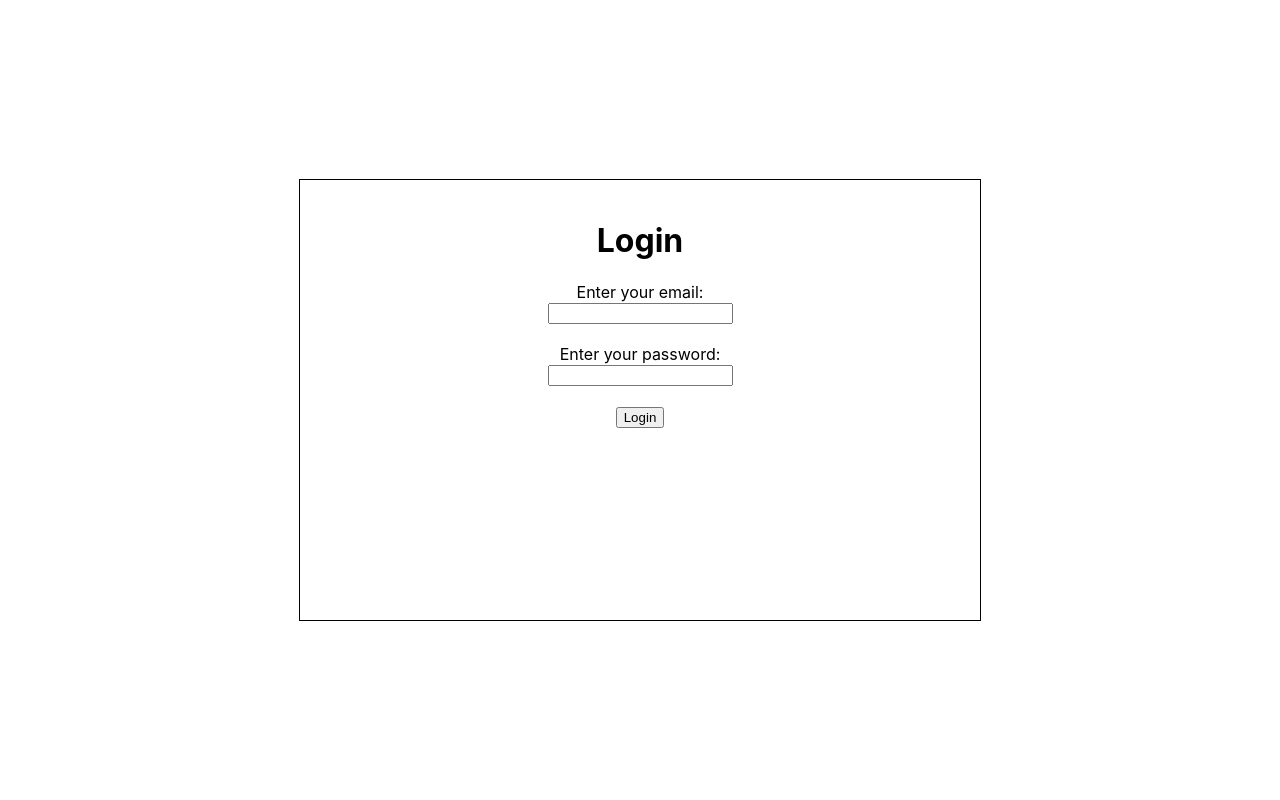
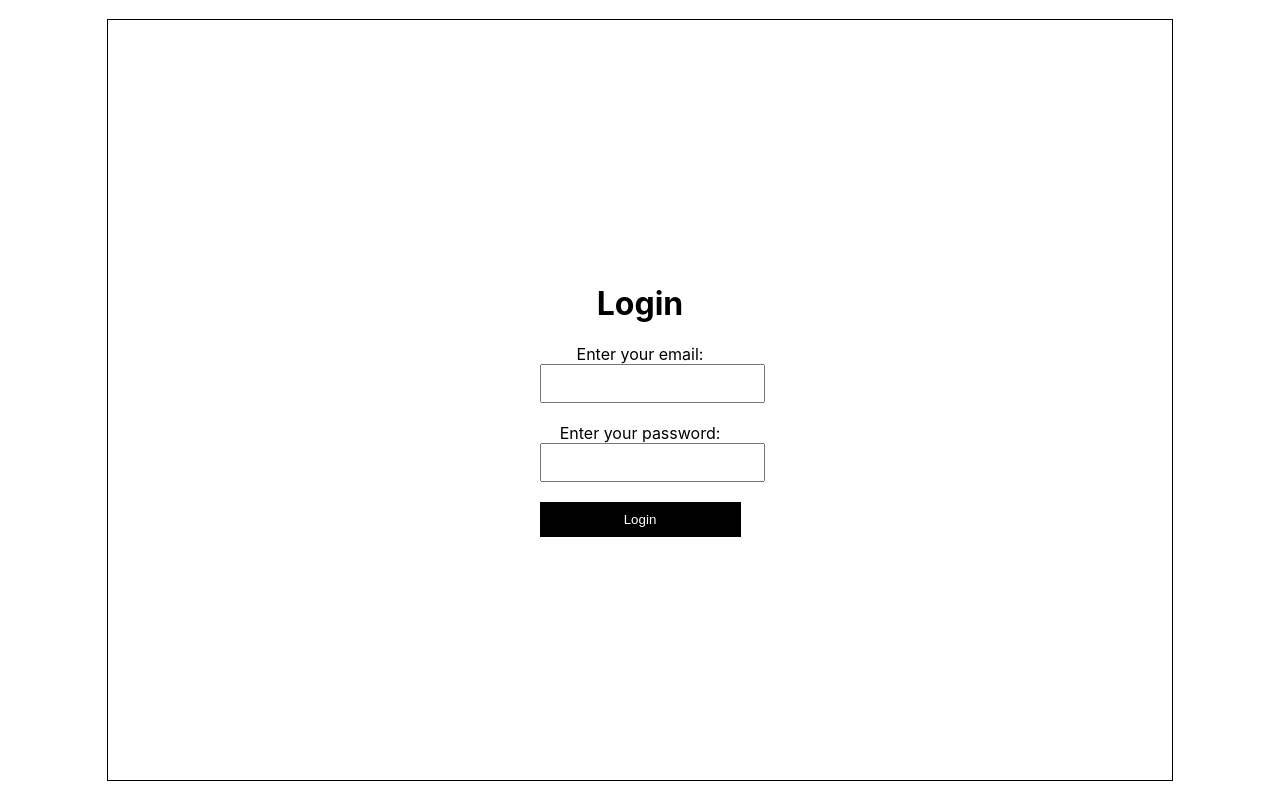
Before and after one commit to chrissyhunt87/expense-tracker-client, a React (Create React App) app: page /login in a window 1280 px wide. Built offline with nearby package versions, Linux system fonts and the light colour scheme.

Commit message:
Add basic styled Input and Button components

```diff
--- a/src/containers/Login/Login.js
+++ b/src/containers/Login/Login.js
@@ -1,5 +1,7 @@
 import React, { Component } from 'react';
 import { CenteredDiv } from '../../elements/Div';
+import { FormInput } from '../../elements/Input';
+import { SubmitButton } from '../../elements/Button';
 
 class Login extends Component {
     render() {
@@ -8,12 +10,12 @@ class Login extends Component {
                 <h1>Login</h1>
                 <form>
                     <label htmlFor="email">Enter your email:</label><br />
-                    <input id="email" type="text" /><br /><br />
+                    <FormInput id="email" type="text" /><br /><br />
 
                     <label htmlFor="password">Enter your password:</label><br />
-                    <input id="password" type="password" /><br /><br />
+                    <FormInput id="password" type="password" /><br /><br />
 
-                    <button type="submit">Login</button>
+                    <SubmitButton type="submit">Login</SubmitButton>
                 </form>
             </CenteredDiv>
         )
--- /dev/null
+++ b/src/elements/Button.js
@@ -0,0 +1,9 @@
+import styled from 'styled-components';
+
+export const SubmitButton = styled.button`
+    width: 100%;
+    padding: 10px;
+    background-color: #000;
+    color: #FFF;
+    border: 0;
+`;
--- a/src/elements/Div.js
+++ b/src/elements/Div.js
@@ -2,14 +2,19 @@ import styled from 'styled-components';
 
 export const CenteredDiv = styled.div`
     border: 1px solid #000;
-    width: 50%;
-    height: 50%;
+    width: 80%;
+    height: 90%;
     position: absolute;
     top: 50%;
     left: 50%;
     transform: translate(-50%, -50%);
     padding: 20px;
     text-align: center;
+    z-index: 1000;
+    display: flex;
+    flex-direction: column;
+    justify-content: center;
+    align-items: center;
 `;
 
 export const BlackoutDiv = styled.div`
--- /dev/null
+++ b/src/elements/Input.js
@@ -0,0 +1,6 @@
+import styled from 'styled-components';
+
+export const FormInput = styled.input`
+    width: 100%;
+    padding: 10px;
+`;
```
